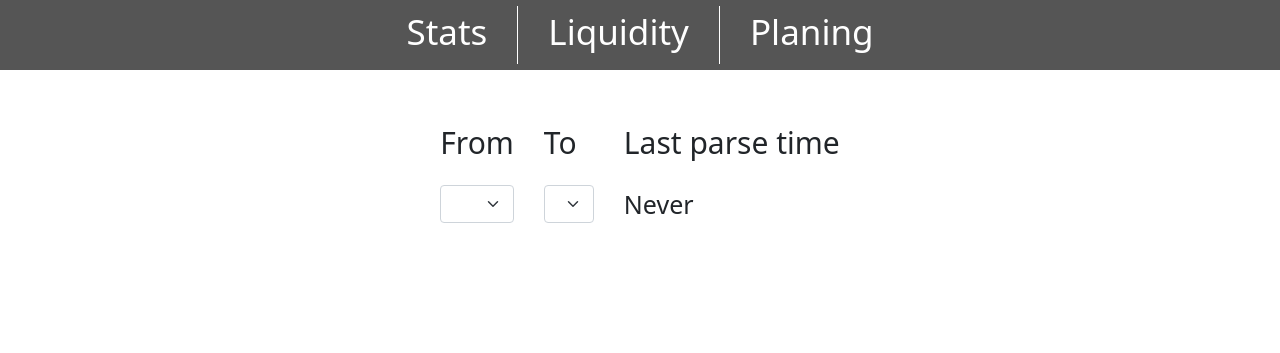
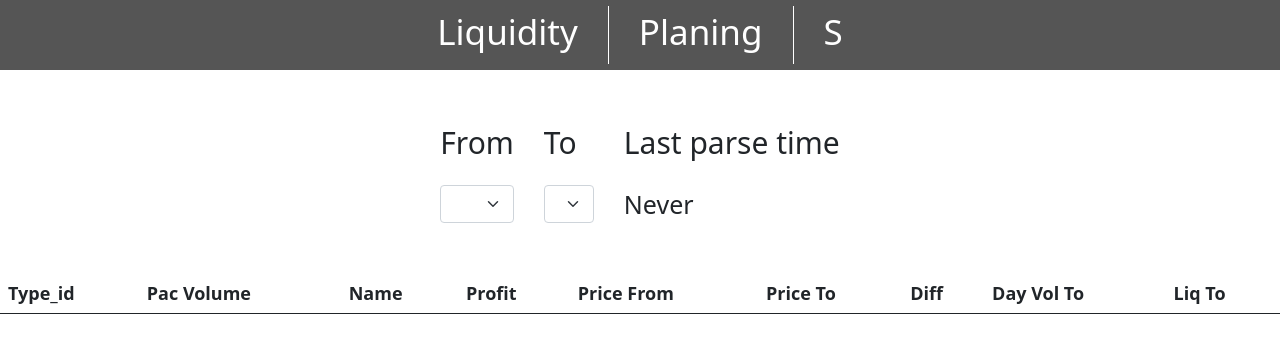
Before and after one commit to ATPstealer/eve_parser, a Django app: page /logistics/planing/ in a window 1280 px wide. Shown: the top 353 px of the page. Run offline with Django 3.2, Linux system fonts and the light colour scheme; data that the repository does not hold is empty; parts of the project's set-up code (start-up, migrations or seed data) failed here and were passed over.

Commit message:
frontend

```diff
--- a/eve/views.py
+++ b/eve/views.py
@@ -1,5 +1,5 @@
-from django.shortcuts import render
+from django.shortcuts import redirect
 
 
 def index(request):
-    return render(request, 'eve/index.html', context={})
+    return redirect('/logistics/planing/')
--- a/logistics/templates/logistics/planing.html
+++ b/logistics/templates/logistics/planing.html
@@ -41,32 +41,32 @@
 <table class="table">
   <thead>
   <tr class="tr-header">
-    <th scope="col" class="tooltip">Type_id
-      <span class="tooltiptext">Lorem ipsum dolor sit amet, consectetur adipisicing elit. Delectus dolore harum minus molestias nesciunt odio perferendis quidem repellendus sapiente temporibus?</span>
+    <th scope="col" class="hovertips">Type_id
+      <span class="hovertipstext">Lorem ipsum dolor sit amet, consectetur adipisicing elit. Delectus dolore harum minus molestias nesciunt odio perferendis quidem repellendus sapiente temporibus?</span>
     </th>
-    <th scope="col" class="tooltip">Pac Volume
-      <span class="tooltiptext">Tooltip text Pac Volume</span>
+    <th scope="col" class="hovertips">Pac Volume
+      <span class="hovertipstext">hovertips text Pac Volume</span>
     </th>
-    <th scope="col" class="tooltip">Name
-      <span class="tooltiptext">Tooltip text 3</span>
+    <th scope="col" class="hovertips">Name
+      <span class="hovertipstext">hovertips text 3</span>
     </th>
-    <th scope="col" class="tooltip">Profit
-      <span class="tooltiptext">Tooltip text 4</span>
+    <th scope="col" class="hovertips">Profit
+      <span class="hovertipstext">hovertips text 4</span>
     </th>
-    <th scope="col" class="tooltip">Price From
-      <span class="tooltiptext">Tooltip text 5</span>
+    <th scope="col" class="hovertips">Price From
+      <span class="hovertipstext">hovertips text 5</span>
     </th>
-    <th scope="col" class="tooltip">Price To
-      <span class="tooltiptext">Tooltip text 6</span>
+    <th scope="col" class="hovertips">Price To
+      <span class="hovertipstext">hovertips text 6</span>
     </th>
-    <th scope="col" class="tooltip">Diff
-      <span class="tooltiptext tooltip-left">Tooltip text 7</span>
+    <th scope="col" class="hovertips">Diff
+      <span class="hovertipstext hovertips-left">hovertips text 7</span>
     </th>
-    <th scope="col" class="tooltip">Day Vol To
-      <span class="tooltiptext tooltip-left">Tooltip text 8</span>
+    <th scope="col" class="hovertips">Day Vol To
+      <span class="hovertipstext hovertips-left">hovertips text 8</span>
     </th>
-    <th scope="col" class="tooltip">Liq To
-      <span class="tooltiptext tooltip-left">Tooltip text 9</span>
+    <th scope="col" class="hovertips">Liq To
+      <span class="hovertipstext hovertips-left">hovertips text 9</span>
     </th>
   </tr>
   </thead>
--- a/static/eve/style.css
+++ b/static/eve/style.css
@@ -79,12 +79,12 @@
     margin: auto 0 0;
 }
 
-.tooltip {
+.hovertips {
     position: relative;
     cursor: pointer;
 }
 
-.tooltip .tooltiptext {
+.hovertips .hovertipstext {
     visibility: hidden;
     background-color: black;
     color: #fff;
@@ -100,11 +100,11 @@
      если же все тултипы маленькие, то можно уменьшить*/
 }
 
-.tooltip:hover .tooltiptext {
+.hovertips:hover .hovertipstext {
     visibility: visible;
 }
 
-.tooltip .tooltiptext:after {
+.hovertips .hovertipstext:after {
     content: '';
     position: absolute;
     top: 100%;
@@ -115,11 +115,11 @@
     border-color: black transparent transparent transparent;
 }
 
-.tooltip .tooltip-left{
+.hovertips .hovertips-left{
     transform: translateX(-115px);
 }
 
-.tooltip .tooltip-left:after{
+.hovertips .hovertips-left:after{
     right: 40px;
     left: unset;
 }
@@ -135,3 +135,7 @@
 .table{
     font-size: 18px;
 }
+
+.header a:hover span {
+    color: white;
+}
--- a/templates/eve/menu.html
+++ b/templates/eve/menu.html
@@ -1,5 +1,5 @@
 <div class="header">
-  <a href="/eve_parser/stats"><span>Stats</span></a>
   <a href="/logistics/liquidity/"><span>Liquidity</span></a>
   <a href="/logistics/planing/"><span>Planing</span></a>
+  <a href="/eve_parser/stats"><span>S</span></a>
 </div>
```
Also changed, not shown: logistics/templates/logistics/liquidity.html (+28 -11 lines), templates/eve/index.html (deleted, +0 -9 lines).
